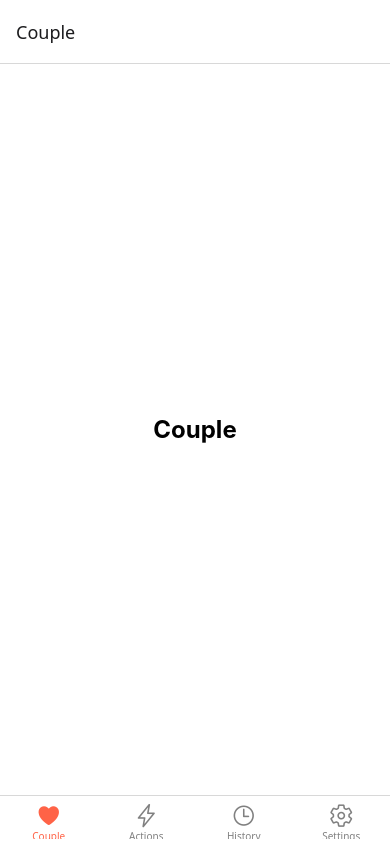
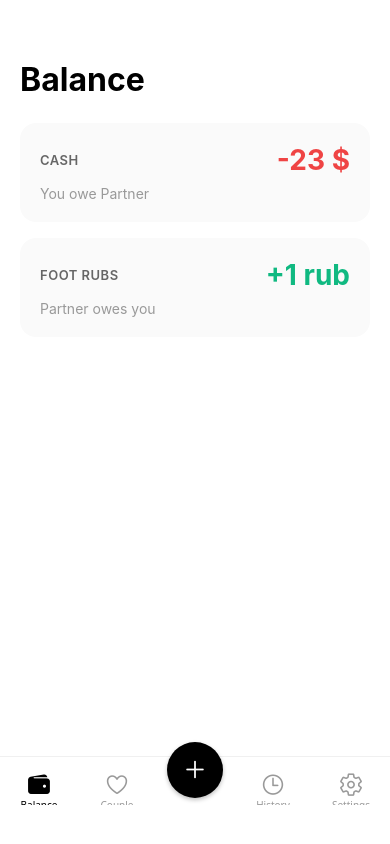
Before and after one commit to bcsnipes/octo-expo, a React Native app: screen / in a window 390 px wide. Built offline with nearby package versions, Linux system fonts and the light colour scheme.

Commit message:
Add independent screen

```diff
--- a/App.tsx
+++ b/App.tsx
@@ -1,4 +1,4 @@
-import {StyleSheet, Text, View} from 'react-native';
+import {ScrollView, StyleSheet, Text, View} from 'react-native';
 import {createBottomTabNavigator} from '@react-navigation/bottom-tabs';
 import {Ionicons} from '@expo/vector-icons';
 import {NavigationContainer} from '@react-navigation/native';
@@ -7,6 +7,49 @@ import {StatusBar} from 'expo-status-bar';
 
 // Create the bottom tab navigator
 const Tab = createBottomTabNavigator();
+
+// Balance Screen Component
+function BalanceScreen(): React.JSX.Element {
+  const balances = [
+    {id: '1', name: 'Cash', amount: 23, unit: '$', userOwes: true},
+    {id: '2', name: 'Foot Rubs', amount: 1, unit: 'rub', userOwes: false},
+  ];
+
+  const partnerNames = {me: 'You', them: 'Partner'};
+
+  return (
+    <View style={screenStyles.container}>
+      <Text style={screenStyles.screenTitle}>Balance</Text>
+      <ScrollView style={screenStyles.scrollContent}>
+        {balances.map(balance => (
+          <View key={balance.id} style={screenStyles.balanceCard}>
+            <View style={screenStyles.balanceRow}>
+              <Text style={screenStyles.balanceName}>{balance.name}</Text>
+              <View style={screenStyles.balanceAmountContainer}>
+                <Text
+                  style={[
+                    screenStyles.balanceAmount,
+                    balance.userOwes
+                      ? screenStyles.balanceNegative
+                      : screenStyles.balancePositive,
+                  ]}>
+                  {balance.userOwes ? '-' : '+'}
+                  {balance.amount} {balance.unit}
+                </Text>
+              </View>
+            </View>
+            <Text style={screenStyles.balanceSubtext}>
+              {balance.userOwes
+                ? `You owe ${partnerNames.them}`
+                : `${partnerNames.them} owes you`}
+            </Text>
+          </View>
+        ))}
+      </ScrollView>
+      <StatusBar style="auto" />
+    </View>
+  );
+}
 
 // Couple Screen Component
 function CoupleScreen(): React.JSX.Element {
@@ -18,36 +61,14 @@ function CoupleScreen(): React.JSX.Element {
   );
 }
 
-// Actions Screen Component (Main Hub)
-function ActionsScreen(): React.JSX.Element {
-  const [apiStatus, setApiStatus] = React.useState<string>('Testing...');
-
-  React.useEffect(() => {
-    // Test API connection
-    const testApi = async (): Promise<void> => {
-      try {
-        const response = await fetch('http://localhost:3010/api/couple');
-        const data = await response.json();
-
-        if (response.status === 400 && data.error === 'User ID is required') {
-          setApiStatus('✅ Connected! API is reachable.');
-        } else if (response.ok) {
-          setApiStatus('✅ Connected to API!');
-        } else {
-          setApiStatus(`⚠️ Unexpected: ${response.status}`);
-        }
-      } catch (error) {
-        console.error(error);
-        setApiStatus(`❌ Connection failed - is Next.js running?`);
-      }
-    };
-    testApi();
-  }, []);
-
+// Add Infraction Modal Component (triggered by center button)
+function AddInfractionScreen(): React.JSX.Element {
   return (
     <View style={styles.container}>
-      <Text style={styles.text}>Actions</Text>
-      <Text style={styles.apiStatus}>{apiStatus}</Text>
+      <Text style={styles.text}>Add Infraction</Text>
+      <Text style={{color: '#666', marginTop: 10}}>
+        Modal will slide up here
+      </Text>
       <StatusBar style="auto" />
     </View>
   );
@@ -55,9 +76,52 @@ function ActionsScreen(): React.JSX.Element {
 
 // History Screen Component
 function HistoryScreen(): React.JSX.Element {
+  const transactions = [
+    {
+      id: '1',
+      penalty: 'Window Dressing',
+      who: 'You',
+      amount: '$5',
+      date: '2 hours ago',
+    },
+    {
+      id: '2',
+      penalty: 'Dishes',
+      who: 'Partner',
+      amount: '$3',
+      date: 'Yesterday',
+    },
+    {
+      id: '3',
+      penalty: 'Window Dressing',
+      who: 'You',
+      amount: '$5',
+      date: '3 days ago',
+    },
+  ];
+
   return (
-    <View style={styles.container}>
-      <Text style={styles.text}>History</Text>
+    <View style={screenStyles.container}>
+      <Text style={screenStyles.screenTitle}>History</Text>
+      <ScrollView style={screenStyles.scrollContent}>
+        {transactions.map(transaction => (
+          <View key={transaction.id} style={screenStyles.transactionCard}>
+            <View style={screenStyles.transactionRow}>
+              <View>
+                <Text style={screenStyles.transactionPenalty}>
+                  {transaction.penalty}
+                </Text>
+                <Text style={screenStyles.transactionMeta}>
+                  {transaction.who} • {transaction.date}
+                </Text>
+              </View>
+              <Text style={screenStyles.transactionAmount}>
+                {transaction.amount}
+              </Text>
+            </View>
+          </View>
+        ))}
+      </ScrollView>
       <StatusBar style="auto" />
     </View>
   );
@@ -79,13 +143,21 @@ export default function App(): React.JSX.Element {
     <NavigationContainer>
       <Tab.Navigator
         screenOptions={({route}) => ({
+          headerShown: false,
           tabBarIcon: ({focused, color, size}): React.ReactNode => {
             let iconName: keyof typeof Ionicons.glyphMap;
 
-            if (route.name === 'Couple') {
+            if (route.name === 'Balance') {
+              iconName = focused ? 'wallet' : 'wallet-outline';
+            } else if (route.name === 'Couple') {
               iconName = focused ? 'heart' : 'heart-outline';
-            } else if (route.name === 'Actions') {
-              iconName = focused ? 'flash' : 'flash-outline';
+            } else if (route.name === 'Add') {
+              // Center button - special styling
+              return (
+                <View style={tabStyles.centerButton}>
+                  <Ionicons name="add" size={28} color="#fff" />
+                </View>
+              );
             } else if (route.name === 'History') {
               iconName = focused ? 'time' : 'time-outline';
             } else if (route.name === 'Settings') {
@@ -96,12 +168,26 @@ export default function App(): React.JSX.Element {
 
             return <Ionicons name={iconName} size={size} color={color} />;
           },
-          tabBarActiveTintColor: 'tomato',
-          tabBarInactiveTintColor: 'gray',
+          tabBarActiveTintColor: '#000',
+          tabBarInactiveTintColor: '#999',
+          tabBarStyle: {
+            borderTopColor: '#f0f0f0',
+            borderTopWidth: 1,
+            height: 88,
+            paddingBottom: 34,
+            paddingTop: 8,
+          },
         })}
       >
+        <Tab.Screen name="Balance" component={BalanceScreen} />
         <Tab.Screen name="Couple" component={CoupleScreen} />
-        <Tab.Screen name="Actions" component={ActionsScreen} />
+        <Tab.Screen
+          name="Add"
+          component={AddInfractionScreen}
+          options={{
+            tabBarLabel: '',
+          }}
+        />
         <Tab.Screen name="History" component={HistoryScreen} />
         <Tab.Screen name="Settings" component={SettingsScreen} />
       </Tab.Navigator>
@@ -110,11 +196,6 @@ export default function App(): React.JSX.Element {
 }
 
 const styles = StyleSheet.create({
-  apiStatus: {
-    color: '#666',
-    fontSize: 14,
-    marginTop: 10,
-  },
   container: {
     alignItems: 'center',
     backgroundColor: '#fff',
@@ -122,7 +203,110 @@ const styles = StyleSheet.create({
     justifyContent: 'center',
   },
   text: {
+    color: '#000',
     fontSize: 24,
     fontWeight: 'bold',
   },
 });
+
+// Screen Styles - Clean & Minimal
+const screenStyles = StyleSheet.create({
+  balanceAmount: {
+    fontSize: 28,
+    fontWeight: '700',
+  },
+  balanceAmountContainer: {
+    flexDirection: 'row',
+  },
+  balanceCard: {
+    backgroundColor: '#fafafa',
+    borderRadius: 16,
+    marginBottom: 16,
+    padding: 20,
+  },
+  balanceName: {
+    color: '#666',
+    fontSize: 13,
+    fontWeight: '600',
+    letterSpacing: 0.5,
+    textTransform: 'uppercase',
+  },
+  balanceNegative: {
+    color: '#ef4444',
+  },
+  balancePositive: {
+    color: '#10b981',
+  },
+  balanceRow: {
+    alignItems: 'center',
+    flexDirection: 'row',
+    justifyContent: 'space-between',
+    marginBottom: 8,
+  },
+  balanceSubtext: {
+    color: '#999',
+    fontSize: 14,
+  },
+  container: {
+    backgroundColor: '#fff',
+    flex: 1,
+  },
+  screenTitle: {
+    color: '#000',
+    fontSize: 32,
+    fontWeight: '700',
+    marginBottom: 24,
+    marginTop: 60,
+    paddingHorizontal: 20,
+  },
+  scrollContent: {
+    flex: 1,
+    paddingHorizontal: 20,
+  },
+  transactionAmount: {
+    color: '#000',
+    fontSize: 16,
+    fontWeight: '600',
+  },
+  transactionCard: {
+    borderBottomColor: '#f0f0f0',
+    borderBottomWidth: 1,
+    paddingVertical: 16,
+  },
+  transactionMeta: {
+    color: '#999',
+    fontSize: 13,
+    marginTop: 4,
+  },
+  transactionPenalty: {
+    color: '#000',
+    fontSize: 16,
+    fontWeight: '500',
+  },
+  transactionRow: {
+    alignItems: 'center',
+    flexDirection: 'row',
+    justifyContent: 'space-between',
+  },
+});
+
+// Tab Bar Styles
+const tabStyles = StyleSheet.create({
+  centerButton: {
+    alignItems: 'center',
+    backgroundColor: '#000',
+    borderRadius: 28,
+    elevation: 4,
+    height: 56,
+    justifyContent: 'center',
+    marginTop: -28,
+    shadowColor: '#000',
+    shadowOffset: {
+      height: 2,
+      width: 0,
+    },
+    shadowOpacity: 0.25,
+    shadowRadius: 4,
+    width: 56,
+  },
+});
```
